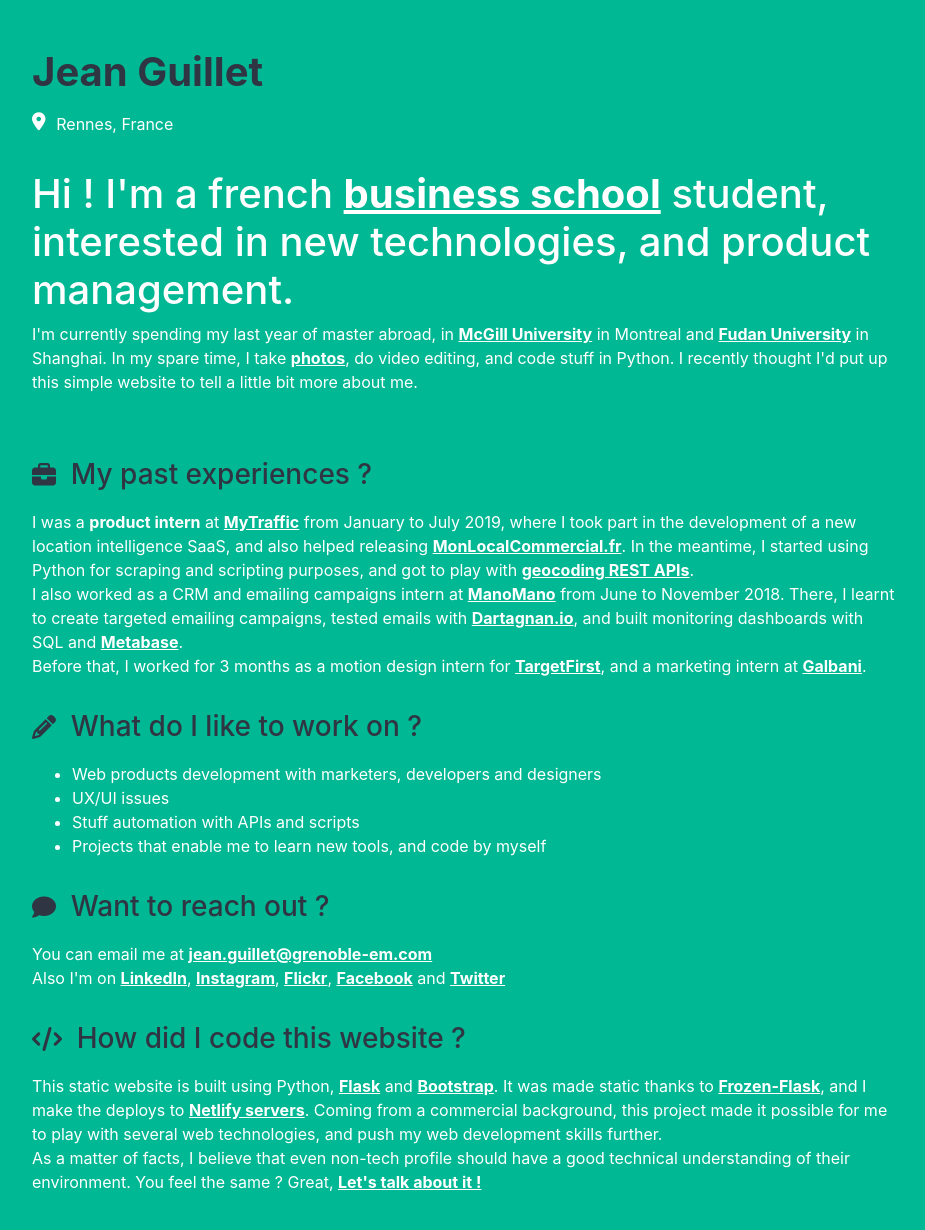
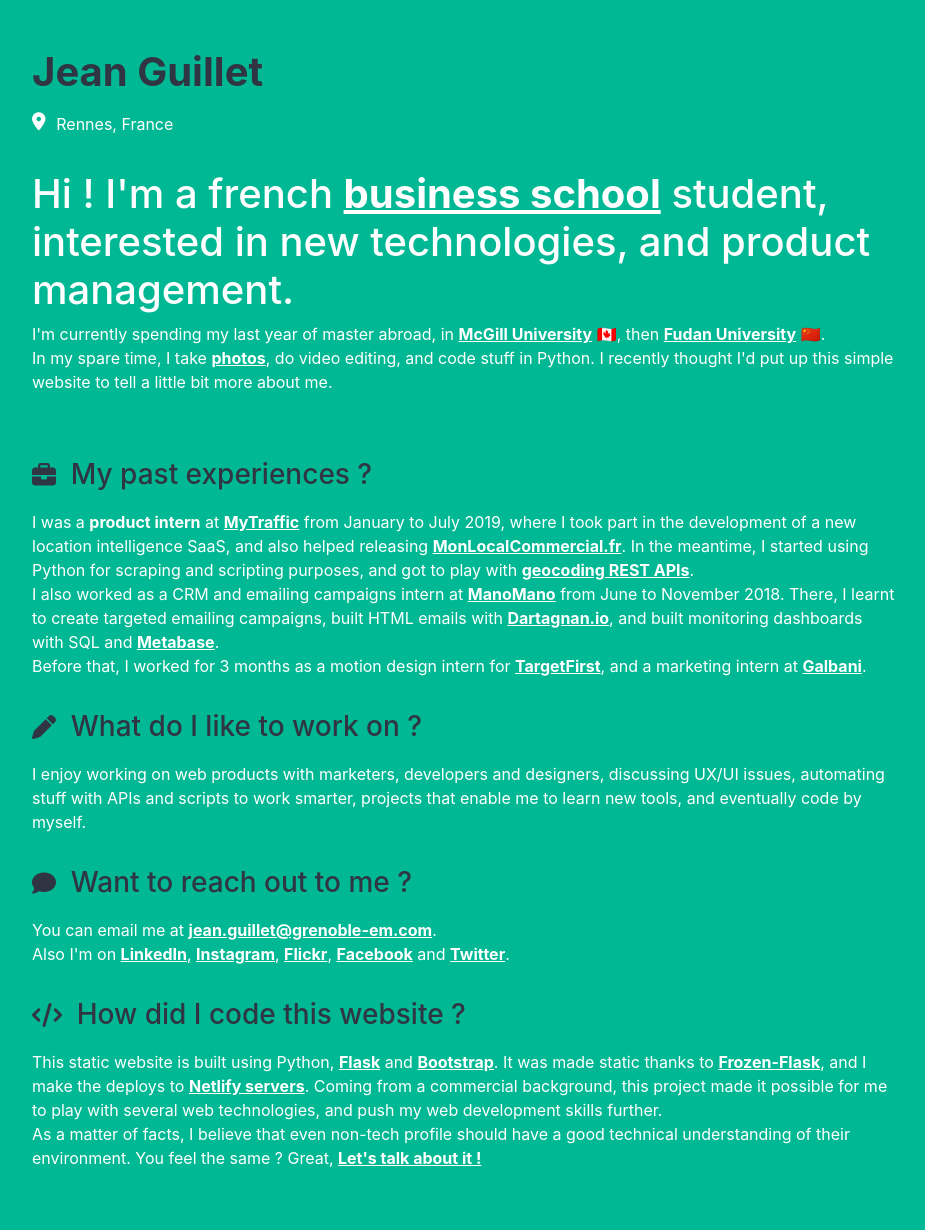
Before and after one commit to John35961/website-pro, a Flask app: page / in a window 1280 px wide. Shown: the top 1230 px of the page, without its empty margins (176-1101 px from the left). Run offline with Flask 2, Linux system fonts and the light colour scheme; some libraries are stand-ins or nearby versions.

Commit message:
Text modifications

```diff
--- a/templates/layout.html
+++ b/templates/layout.html
@@ -23,7 +23,7 @@
                     </div>
                     <p class="d-inline p-1">Rennes, France</p>
                     <h1 class="catch-phrase">Hi ! I'm a french <a href="https://grenoble-em.com" target="_blank" class="links">business school</a> student, interested in new technologies, and product management.</h1>
-                    <p>I'm currently spending my last year of master abroad, in <a href="https://www.mcgill.ca/" target="_blank" class="links">McGill University</a> in Montreal and <a href="http://www.fudan.edu.cn/en/" target="_blank" class="links">Fudan University</a> in Shanghai.
+                    <p>I'm currently spending my last year of master abroad, in <a href="https://www.mcgill.ca/" target="_blank" class="links">McGill University</a> 🇨🇦, then <a href="http://www.fudan.edu.cn/en/" target="_blank" class="links">Fudan University</a> 🇨🇳.<br />
                        In my spare time, I take <a href="https://jeanguillet.photo" target="_blank" class='links'>photos</a>, do video editing, and code stuff in Python.
                        I recently thought I'd put up this simple website to tell a little bit more about me.</p>
                 </div>
@@ -38,7 +38,7 @@
                        where I took part in the development of a new location intelligence SaaS, and also helped releasing <a href="https://www.monlocalcommercial.fr/" target="_blank" class="links">MonLocalCommercial.fr</a>.
                        In the meantime, I started using Python for scraping and scripting purposes, and got to play with <a href="https://adresse.data.gouv.fr/api" target="_blank" class="links">geocoding REST APIs</a>.<br />
                        I also worked as a CRM and emailing campaigns intern at <a href="https://www.manomano.fr/" target="_blank" class="links">ManoMano</a>
-                       from June to November 2018. There, I learnt to create targeted emailing campaigns, tested emails
+                       from June to November 2018. There, I learnt to create targeted emailing campaigns, built HTML emails
                        with <a href="https://dartagnan.io/fr" target="_blank" class="links">Dartagnan.io</a>, and built monitoring dashboards
                        with SQL and <a href="https://metabase.com/" target="_blank" class="links">Metabase</a>.<br />
                        Before that, I worked for 3 months as a motion design intern for <a href="https://www.targetfirst.com/" target="_blank" class="links">TargetFirst</a>, and a marketing intern at <a href="https://www.galbani.fr/" target="_blank" class="links">Galbani</a>.
@@ -48,15 +48,15 @@
             <div class="row">
                 <div class="col pb-3">
                     <div style="font-size: 24px;" class="d-inline">
-                    <i class="icons fas fa-pencil-alt fa-md"></i>
+                    <i class="icons fas fa-pen fa-md"></i>
                 </div>
                     <h3 class="d-inline p-2">What do I like to work on ?</h3>
-                    <ul class="pt-3">
-                        <li>Web products development with marketers, developers and designers</li>
-                        <li>UX/UI issues</li>
-                        <li>Stuff automation with APIs and scripts</li>
-                        <li>Projects that enable me to learn new tools, and code by myself</li>
-                    </ul>
+                    <p class="pt-3">
+                        I enjoy working on web products with marketers, developers and designers,
+                        discussing UX/UI issues,
+                        automating stuff with APIs and scripts to work smarter,
+                        projects that enable me to learn new tools, and eventually code by myself.</li>
+                    </p>
                 </div>
             </div>
             <div class="row">
@@ -64,13 +64,13 @@
                     <div style="font-size: 24px;" class="d-inline">
                     <i class="icons fas fa-comment fa-md"></i>
                 </div>
-                    <h3 class="d-inline p-2">Want to reach out ?</h3>
-                    <p class="pt-3">You can email me at <a href="mailto:jean.guillet@grenoble-em.com" class="links">jean.guillet@grenoble-em.com</a><br />
+                    <h3 class="d-inline p-2">Want to reach out to me ?</h3>
+                    <p class="pt-3">You can email me at <a href="mailto:jean.guillet@grenoble-em.com" class="links">jean.guillet@grenoble-em.com</a>.<br />
                         Also I'm on <a href="https://www.linkedin.com/in/jean-guillet-4053a411b/" target="_blank" class="links">LinkedIn</a>,
                         <a href="https://www.instagram.com/jeanguillet/" target="_blank" class="links">Instagram</a>,
                         <a href="https://www.flickr.com/photos/john35961/" target="_blank" class="links">Flickr</a>,
                         <a href="https://www.facebook.com/jean.guillet.33" target="_blank" class="links">Facebook</a> and
-                        <a href="https://twitter.com/Johnjohn35961" target="_blank" class="links">Twitter</a>
+                        <a href="https://twitter.com/Johnjohn35961" target="_blank" class="links">Twitter</a>.
                         </p>
                 </div>
             </div>
```
Also changed, not shown: 1 other file.
